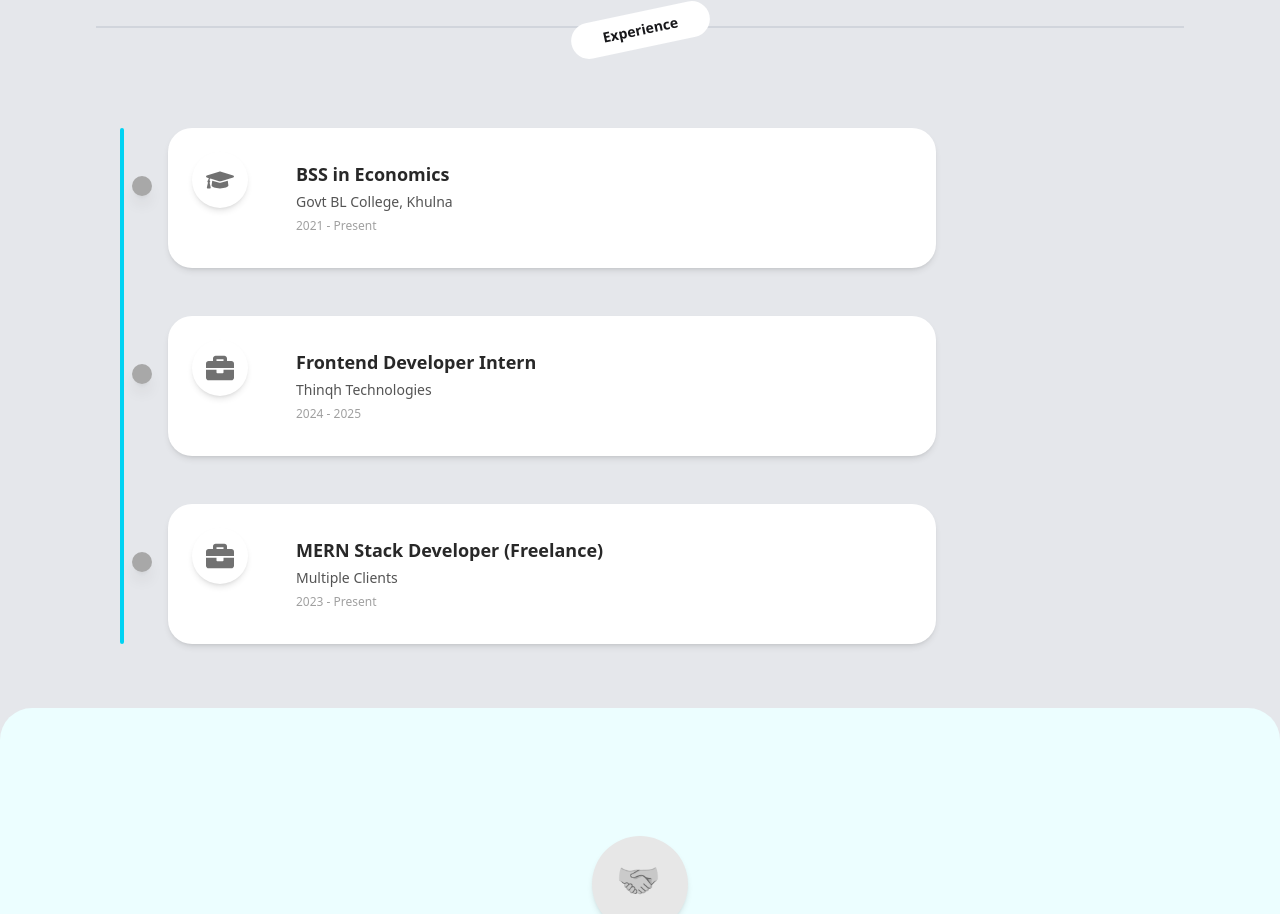
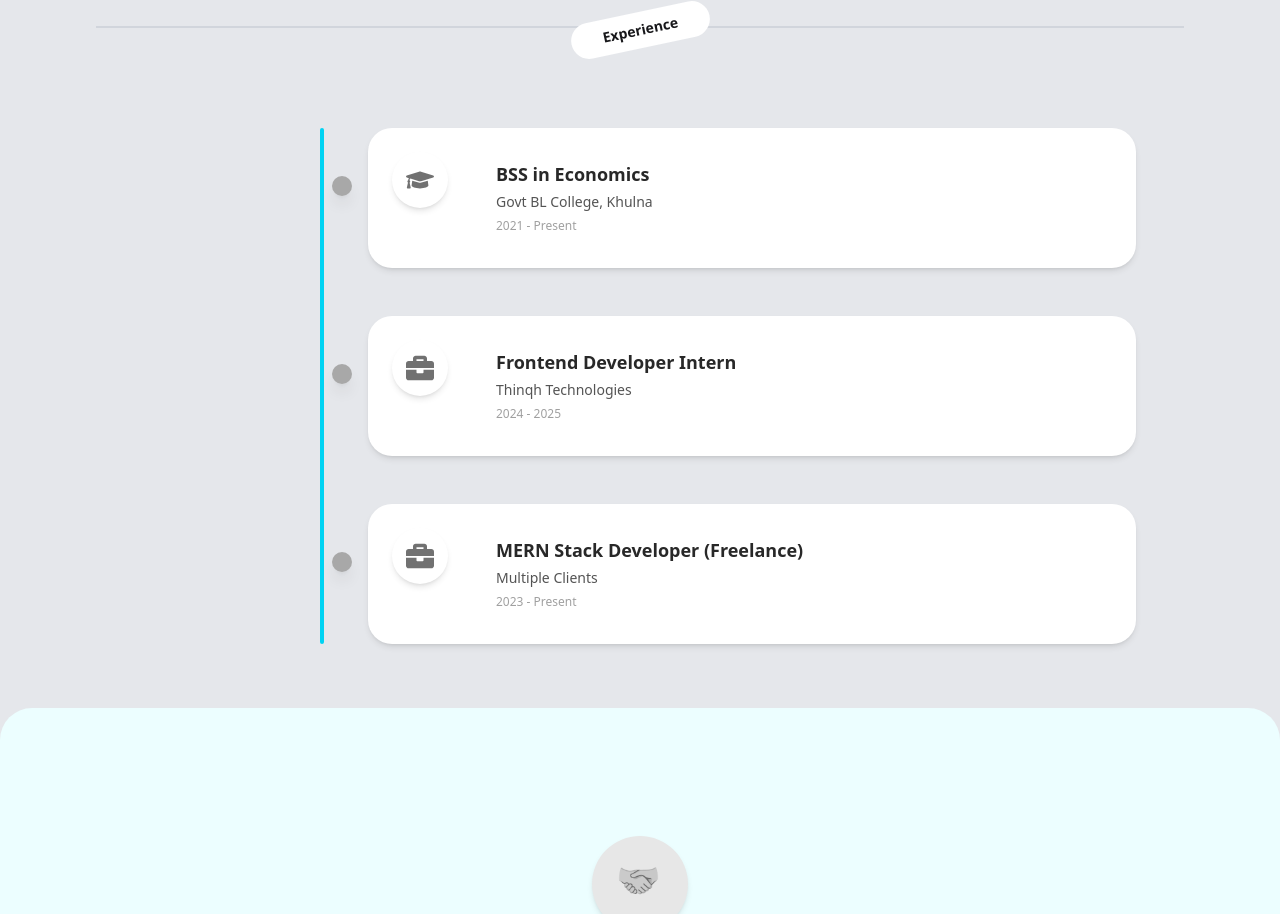
Before and after one commit to hurayrakhan/portfolio_web-1, a React (Vite) app: page / in a window 1280 px wide. Shown: the part 3200-4114 px from the top of the page. Built offline with nearby package versions, Linux system fonts and the light colour scheme.

Commit message:
added margin left to experience section

```diff
--- a/src/components/Experience/Experience.jsx
+++ b/src/components/Experience/Experience.jsx
@@ -94,7 +94,7 @@ const Experience = () => {
             </p>
 
             {/* Cards with vertical line */}
-            <div className="relative w-full max-w-3xl flex flex-col space-y-12 ml-6">
+            <div className="relative w-full max-w-3xl flex flex-col space-y-12 ml-56">
                 <div className="absolute left-0 top-0 w-1 bg-cyan-400 rounded-full h-full" style={{ zIndex: 0 }} />
                 {experiences.map((exp, index) => (
                     <ExperienceCard key={index} experience={exp} index={index} />
```
